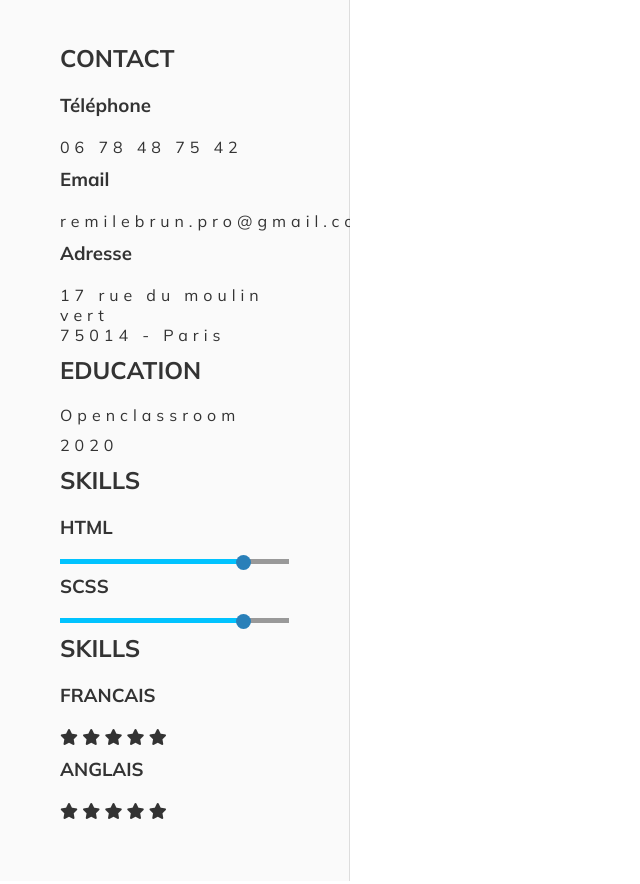
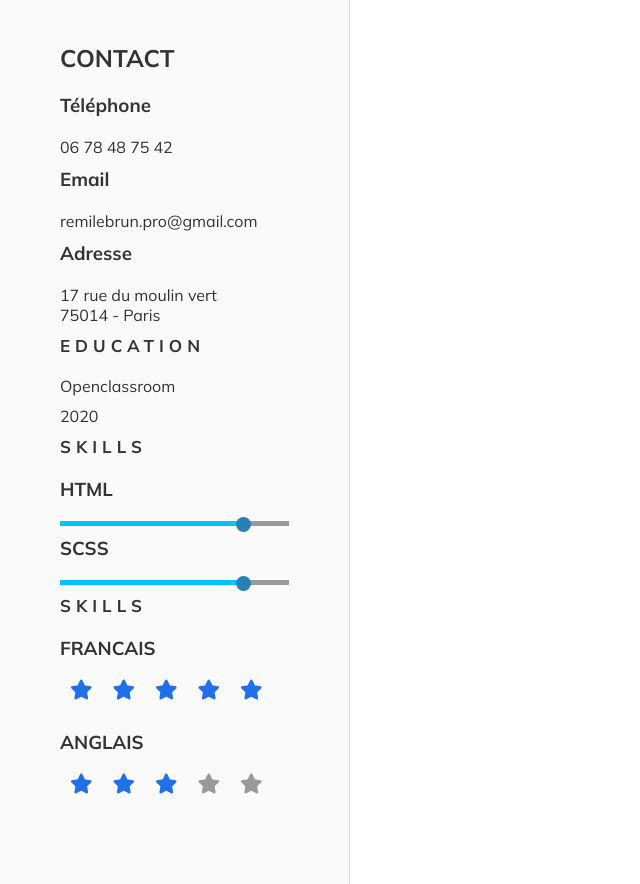
Before and after one commit to Kiraen/Curriculum_Vitae, a website: page index.html in a window 1280 px wide. Shown: the part 380-1264 px from the top of the page, without its empty margins (0-640 px from the left). Drawn offline with Linux system fonts and the light colour scheme.

Commit message:
common changes

```diff
--- /dev/null
+++ b/scss/classes.scss
@@ -0,0 +1,12 @@
+.title {
+  &-small {
+    letter-spacing: 0.5rem;
+    font-size: 1.7rem;
+  }
+}
+
+.text {
+  &-primary {
+    color: var(--primary);
+  }
+}
--- a/scss/style.scss
+++ b/scss/style.scss
@@ -1,4 +1,5 @@
 @import "base";
+@import "classes";
 
 .grid-container {
   display: grid;
@@ -67,6 +68,15 @@ aside {
       border-radius: 1rem;
     }
   }
+  .stars-container {
+    display: flex;
+    margin: 2rem 0 3rem 0;
+    color: var(--hint);
+    i {
+      font-size: 2rem;
+      margin: 0 1rem;
+    }
+  }
 }
 
 main {
```
Also changed, not shown: css/classes.css (added), css/style.css.
